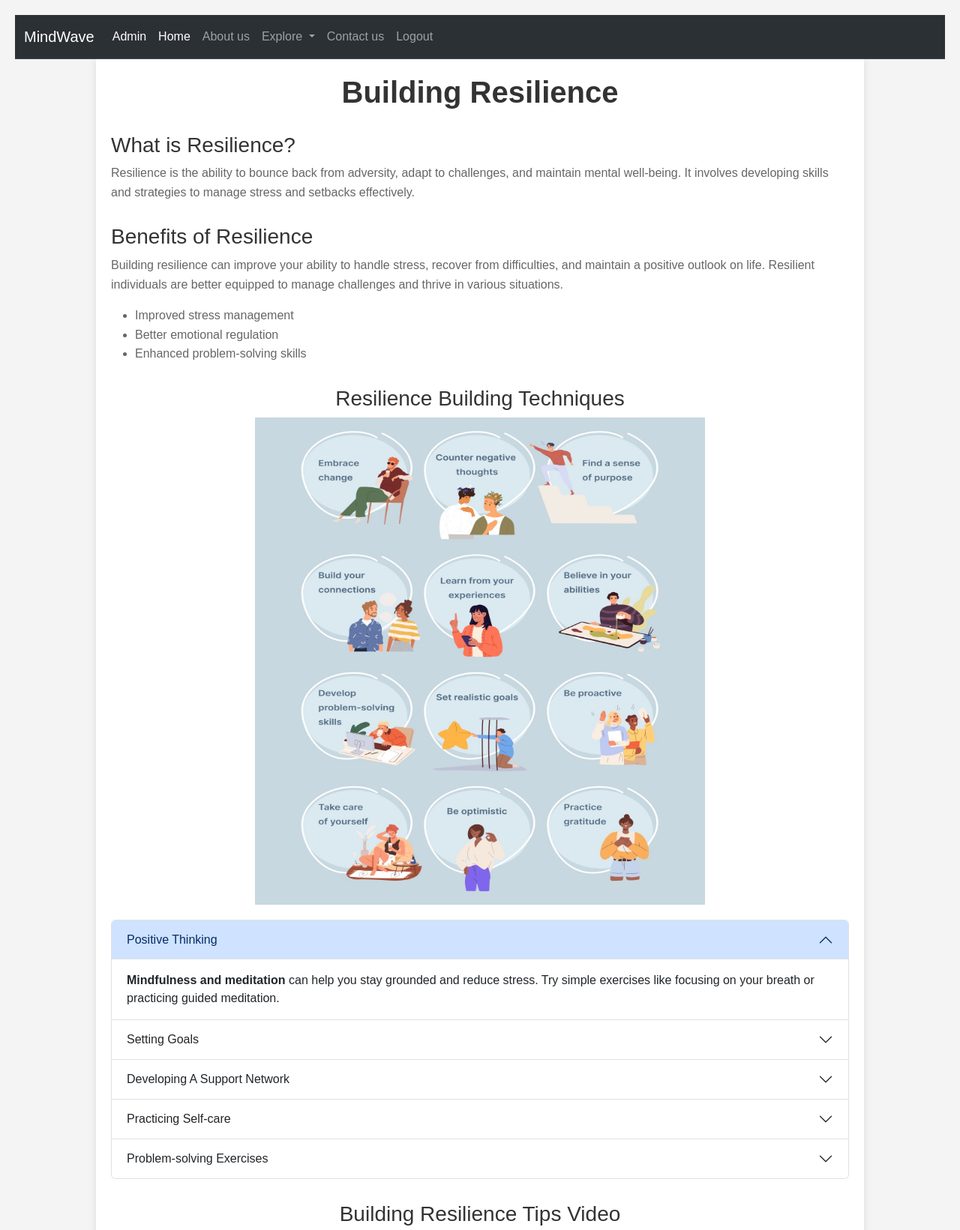
After one commit to Mr-AbhiJoshi/MindWave, a Django app: page /resiliencePage in a window 1280 px wide. The commit adds this page. Shown: the top 1641 px of the page at 75% size. Run offline with Django 5.2, Linux system fonts and the light colour scheme.

Commit message:
Modified "Featured Resources" section
- Built pages for all 3 sections

```diff
--- a/home/urls.py
+++ b/home/urls.py
@@ -24,4 +24,7 @@ urlpatterns = [
     path('submit_k10', views.submit_k10, name='submit_k10'),
     path('submit_gad7', views.submit_gad7, name='submit_gad7'),
     path('submit_phq9', views.submit_phq9, name='submit_phq9'),
+    path('stressPage', views.stressPage, name='managing_stress'),
+    path('anxietyPage', views.anxietyPage, name='understanding_anxiety'),
+    path('resiliencePage', views.resiliencePage, name='building_resilience'),
 ]
--- a/home/views.py
+++ b/home/views.py
@@ -165,3 +165,12 @@ def submit_phq9(request):
         return render(request, 'phq9Test.html', {'score': score, 'feedback': feedback, 'detailed_feedback': detailed_feedback})
 
     return render(request, 'phq9Test.html')
+
+def stressPage(request):
+    return render(request, 'stress.html')
+
+def anxietyPage(request):
+    return render(request, 'anxiety.html')
+
+def resiliencePage(request):
+    return render(request, 'resilience.html')
--- a/templates/index.html
+++ b/templates/index.html
@@ -87,7 +87,7 @@
             <div class="card-body">
               <h5 class="card-title">Managing Stress</h5>
               <p class="card-text">Stress, an unavoidable companion in academia, threatens both mental and physical health. At MindWave, we understand this challenge and offer valuable resources to manage it effectively. From relaxation exercises to time management strategies, we're here to help you find balance amid academic demands, by providing proven techniques and support.</p>
-              <a href="/resources" class="btn btn-primary">Read More</a>
+              <a href="/stressPage" class="btn btn-primary">Read More</a>
             </div>
           </div>
         </div>
@@ -96,7 +96,7 @@
             <div class="card-body">
               <h5 class="card-title">Understanding Anxiety</h5>
               <p class="card-text">Anxiety, a prevalent challenge among students, can often hinder academic progress and overall well-being. Understanding this condition is the first step towards managing it. MindWave provides resources that shed light on anxiety disorders, coping mechanisms, and ways to build resilience. Together, we aim to equip you with the knowledge to face anxiety head-on.</p>
-              <a href="/resources#anxiety" class="btn btn-primary">Read More</a>
+              <a href="/anxietyPage" class="btn btn-primary">Read More</a>
             </div>
           </div>
         </div>
@@ -105,7 +105,7 @@
             <div class="card-body">
               <h5 class="card-title">Building Resilience</h5>
               <p class="card-text">Building resilience is about bouncing back stronger when faced with adversity. In the academic world, resilience is a vital trait. MindWave offers insights and practices to help you build resilience, enhancing your ability to overcome challenges and emerge stronger. With the right strategies, you can navigate through the demands of university life while maintaining a positive mental outlook.</p>
-              <a href="/resources#resilience" class="btn btn-primary">Read More</a>
+              <a href="/resiliencePage" class="btn btn-primary">Read More</a>
             </div>
           </div>
         </div>
--- /dev/null
+++ b/templates/resilience.html
@@ -0,0 +1,149 @@
+{% extends "base.html" %}
+
+{% block title %}Building resliience{% endblock title %}
+
+{% block body %}
+<style>
+  body {
+      font-family: Arial, sans-serif;
+      margin: 0;
+      padding: 20px;
+      background-color: #f4f4f4;
+  }
+  .container {
+      max-width: 80vw;
+      margin: 0 auto;
+      padding: 20px;
+      background-color: #fff;
+      box-shadow: 0 0 10px rgba(0, 0, 0, 0.1);
+  }
+  h1 {
+      text-align: center;
+      color: #333;
+  }
+  p, ul {
+      color: #666;
+      line-height: 1.6;
+  }
+  h3 {
+      color: #333;
+      margin-top: 30px;
+  }
+  .infographic, .video {
+      text-align: center;
+      margin: 20px 0;
+  }
+  .infographic img, .video iframe {
+      max-width: 100%;
+  }
+  .download {
+      display: block;
+      margin: 20px 0;
+      padding: 10px;
+      background-color: #007bff;
+      color: #fff;
+      text-align: center;
+      text-decoration: none;
+      border-radius: 5px;
+  }
+  .download:hover {
+      background-color: #0056b3;
+  }
+</style>
+
+<div class="container">
+  <h1><b>Building Resilience</b></h1>
+
+  <h3>What is Resilience?</h3>
+  <p>Resilience is the ability to bounce back from adversity, adapt to challenges, and maintain mental well-being. It involves developing skills and strategies to manage stress and setbacks effectively.</p>
+
+  <h3>Benefits of Resilience</h3>
+  <p>Building resilience can improve your ability to handle stress, recover from difficulties, and maintain a positive outlook on life. Resilient individuals are better equipped to manage challenges and thrive in various situations.</p>
+  <ul>
+      <li>Improved stress management</li>
+      <li>Better emotional regulation</li>
+      <li>Enhanced problem-solving skills</li>
+  </ul>
+
+  <div class="infographic">
+      <h3>Resilience Building Techniques</h3>
+      <img src="static/resilience.jpg" width='600' height='650' alt="Infographic on Building Resilience">
+  </div>
+  <div class="accordion" id="accordionExample">
+    <div class="accordion-item">
+      <h2 class="accordion-header">
+        <button class="accordion-button" type="button" data-bs-toggle="collapse" data-bs-target="#collapseOne" aria-expanded="true" aria-controls="collapseOne">
+            Positive Thinking
+        </button>
+      </h2>
+      <div id="collapseOne" class="accordion-collapse collapse show" data-bs-parent="#accordionExample">
+        <div class="accordion-body">
+          <strong>Mindfulness and meditation</strong> can help you stay grounded and reduce stress. Try simple exercises like focusing on your breath or practicing guided meditation.
+        </div>
+      </div>
+    </div>
+    <div class="accordion-item">
+      <h2 class="accordion-header">
+        <button class="accordion-button collapsed" type="button" data-bs-toggle="collapse" data-bs-target="#collapseTwo" aria-expanded="false" aria-controls="collapseTwo">
+            Setting Goals
+        </button>
+      </h2>
+      <div id="collapseTwo" class="accordion-collapse collapse" data-bs-parent="#accordionExample">
+        <div class="accordion-body">
+          <strong>Regular exercise</strong> is a powerful stress reliever. Activities like walking, yoga, and strength training can help you feel better both physically and mentally.
+        </div>
+      </div>
+    </div>
+    <div class="accordion-item">
+      <h2 class="accordion-header">
+        <button class="accordion-button collapsed" type="button" data-bs-toggle="collapse" data-bs-target="#collapseThree" aria-expanded="false" aria-controls="collapseThree">
+            Developing A Support Network
+        </button>
+      </h2>
+      <div id="collapseThree" class="accordion-collapse collapse" data-bs-parent="#accordionExample">
+        <div class="accordion-body">
+          <strong>Effective time management</strong> can help you prioritize tasks and reduce the feeling of being overwhelmed. Break tasks into smaller steps and set realistic goals.
+        </div>
+      </div>
+    </div>
+    <div class="accordion-item">
+        <h2 class="accordion-header">
+          <button class="accordion-button collapsed" type="button" data-bs-toggle="collapse" data-bs-target="#collapseFour" aria-expanded="false" aria-controls="collapseFour">
+            Practicing Self-care
+          </button>
+        </h2>
+        <div id="collapseFour" class="accordion-collapse collapse" data-bs-parent="#accordionExample">
+          <div class="accordion-body">
+            <strong>A balanced diet,</strong> adequate sleep, and staying hydrated are essential for managing stress. Avoid excessive caffeine and alcohol consumption.
+          </div>
+        </div>
+      </div>
+      <div class="accordion-item">
+        <h2 class="accordion-header">
+          <button class="accordion-button collapsed" type="button" data-bs-toggle="collapse" data-bs-target="#collapseFive" aria-expanded="false" aria-controls="collapseFive">
+            Problem-solving Exercises
+          </button>
+        </h2>
+        <div id="collapseFive" class="accordion-collapse collapse" data-bs-parent="#accordionExample">
+          <div class="accordion-body">
+            <strong>Try techniques </strong> like deep breathing, progressive muscle relaxation, and visualization to help you relax and manage stress.
+          </div>
+        </div>
+      </div>
+  </div>
+
+  <div class="video">
+      <h3>Building Resilience Tips Video</h3>
+      <iframe width="560" height="315" src="https://www.youtube.com/embed/VNCL1glwyOI" frameborder="0" allowfullscreen></iframe>
+  </div>
+
+  <h3>Additional Resources</h3>
+  <ul>
+      <li>Books and articles on resilience</li>
+      <li>Workshops and seminars on personal development</li>
+      <li>Online courses and webinars</li>
+  </ul>
+
+  <a class="download" href="path/to/resilience-guide.pdf" download>Download Resilience Building Guide</a>
+</div>
+{% endblock body %}
```
Also changed, not shown: templates/anxiety.html (added, +137 -0 lines), templates/stress.html (added, +150 -0 lines), db.sqlite3, static/anxiety.jpg (added), static/resilience.jpg (added), static/stress.jpg (added). Lines whose indentation alone changed are shown as unchanged.
